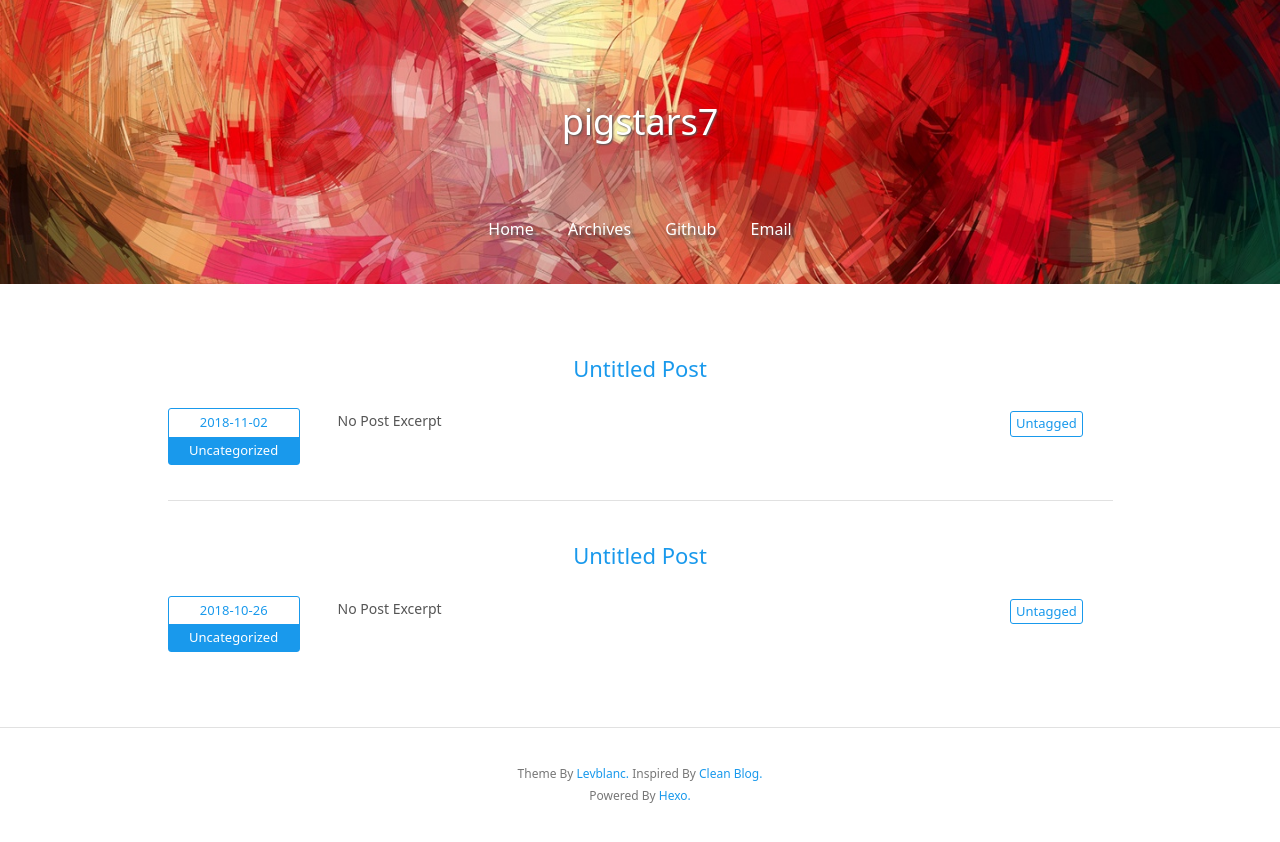
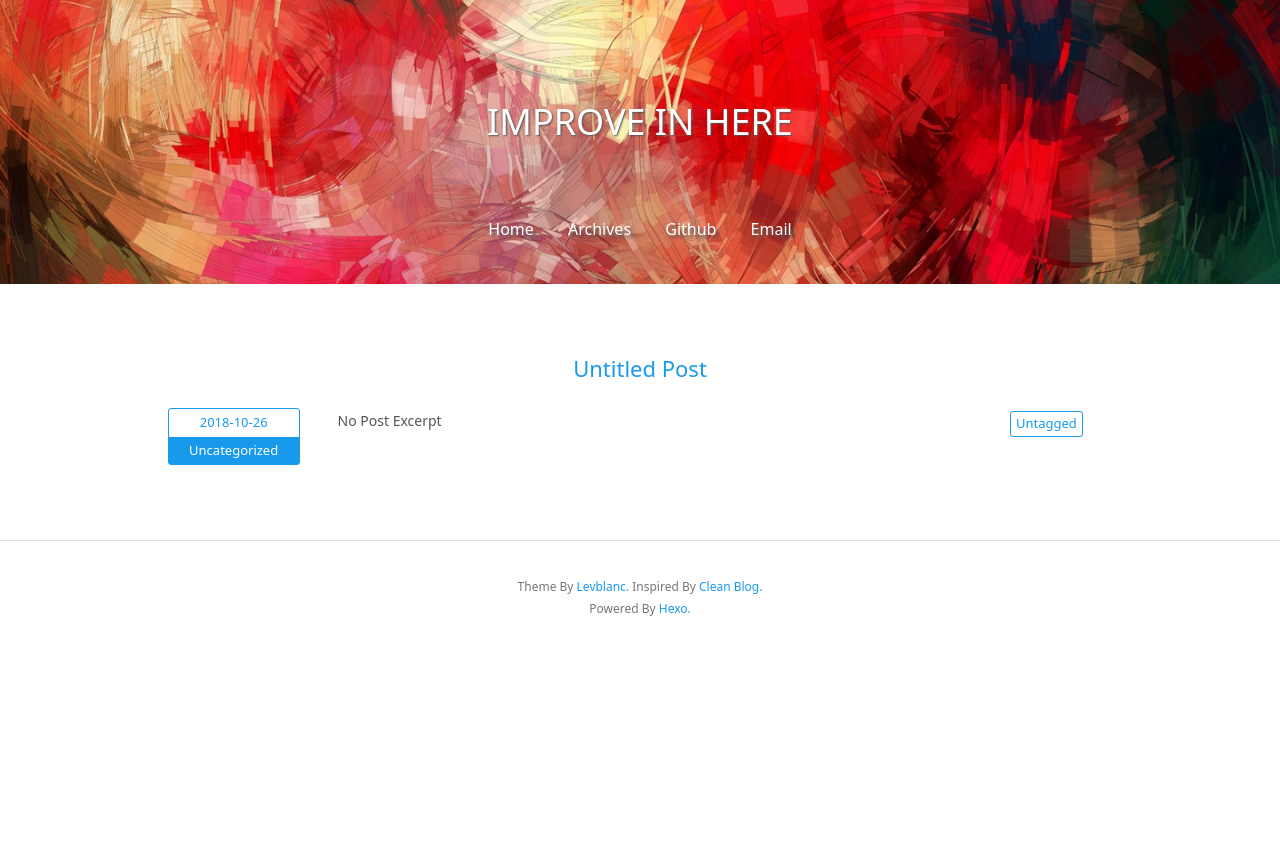
Before and after one commit to pigstars7/pigstars7.github.io, a plain HTML site: page index.html in a window 1280 px wide. After the commit the page ends 800 px from the top, so only its background shows below. Drawn offline with Linux system fonts and the light colour scheme.

Commit message:
Site updated: 2018-11-05 20:43:23

```diff
--- a/index.html
+++ b/index.html
@@ -6,22 +6,22 @@
   <meta http-equiv="X-UA-Compatible" content="IE=edge">
   <meta name="viewport" content="width=device-width, initial-scale=1">
   <meta name="description" content="">
-  <meta name="author" content="John Doe">
+  <meta name="author" content="pigstars7">
   <!-- Open Graph Data -->
-  <meta property="og:title" content="pigstars7">
+  <meta property="og:title" content="IMPROVE IN HERE">
   <meta property="og:description" content="">
-  <meta property="og:site_name" content="pigstars7">
+  <meta property="og:site_name" content="IMPROVE IN HERE">
   <meta property="og:type" content="website">
   <meta property="og:image" content="http://yoursite.com">
 
-    <link rel="alternate" href="/atom.xml" title="pigstars7" type="application/atom+xml">
+    <link rel="alternate" href="/atom.xml" title="IMPROVE IN HERE" type="application/atom+xml">
 
 
     <link rel="icon" href="/favicon.png">
 
 
   <!-- Site Title -->
-  <title>pigstars7</title>
+  <title>IMPROVE IN HERE</title>
 
   <!-- Bootstrap CSS -->
   <link rel="stylesheet" href="/css/bootstrap.min.css">
@@ -43,7 +43,7 @@
     <div class="row">
       <div class="col-lg-8 col-lg-offset-2 col-md-10 col-md-offset-1">
         <div class="page-title with-background-image">
-          <p class="title">pigstars7</p>
+          <p class="title">IMPROVE IN HERE</p>
           <p class="subtitle"></p>
         </div>
         <div class="site-menu with-background-image">
@@ -92,32 +92,6 @@
 <div class="container">
   <div class="row">
     <div class="col-lg-10 col-md-10 col-md-offset-1">
-
-        <div class="post-item-wrapper">
-  <a href="/2018/11/02/LinuxC编程中遇到的问题01/" class="post-title">
-      Untitled Post
-  </a>
-  <div class="post-excerpt">
-    <!-- Post Date and Categories -->
-    <div class="date-and-category">
-      <div class="date">2018-11-02</div>
-      <div class="categories">
-
-          Uncategorized
-
-      </div>
-    </div>
-    <!-- Post Excerpt -->
-    <div class="excerpt typo">No Post Excerpt</div>
-    <!-- Post Tags -->
-    <div class="tags">
-
-        <div class="untagged">Untagged</div>
-
-    </div>
-  </div>
-</div>
-
 
         <div class="post-item-wrapper">
   <a href="/2018/10/26/从零开始搭建个人blog/" class="post-title">
```
Also changed, not shown: 2018/10/26/从零开始搭建个人blog/index.html (+7 -7 lines), archives/2018/10/index.html (+5 -5 lines), archives/2018/index.html (+5 -13 lines), archives/index.html (+5 -13 lines).
